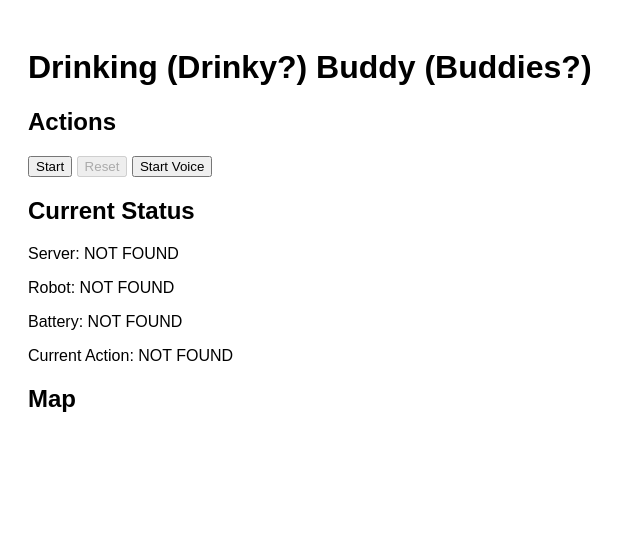
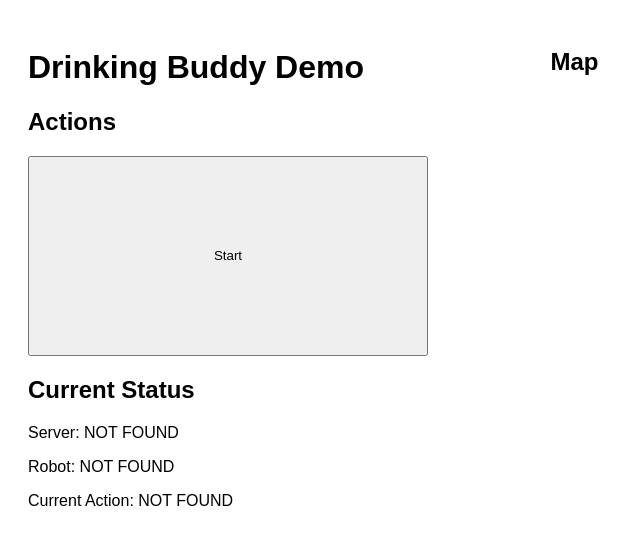
Before and after one commit to RobertLuiten/drinking-buddy, a Flask app: page / in a window 1280 px wide. Shown: the top 545 px of the page, without its empty margins (0-640 px from the left). Run offline with Flask 3, Linux system fonts and the light colour scheme; some libraries are stand-ins or nearby versions.

Commit message:
UI Semi-finalization + dot location additions

```diff
--- a/ui/server/static/csharp.css
+++ b/ui/server/static/csharp.css
@@ -19,3 +19,8 @@ body { font-family: sans-serif; padding: 20px; }
             user-select: none; /* Non-prefixed version, currently
                                     supported by Chrome, Edge, Opera and Firefox */
 }
+.text_segment, .map_segment {
+    float:left;
+    display:inline;
+    padding-right :10%;
+}
--- a/ui/server/static/ui_control.js
+++ b/ui/server/static/ui_control.js
@@ -6,7 +6,6 @@ map_img.style = "background: url('" + img.src + " ');" +
   "background-size:" + img.naturalWidth / 2 + "px;" +
   "width:" + img.naturalWidth / 2 + "px;" +
   "height:" + img.naturalHeight / 2+ "px; object-fit: contain;"
-
 
 // Connect to rosbridge
 // console.log("Loading rosbridge!");
@@ -111,16 +110,21 @@ function display_status(cur_status) {
 // });
 
 function update_location(map_data) {
-  map_data.map_x;
-  map_data.map_y;
-  map_data.robot_x;
-  map_data.robot_y;
-  window.alert("update_location not implemented!");
+  var robot_dot = document.getElementById('robot_dot');
+
+  var img_x = map_img.clientWidth;
+  var img_y = map_img.clientHeight;
+  var x_ratio = map_data.robot_x / map_data.map_x;
+  var y_ratio = map_data.robot_y / map_data.map_y;
+  var dot_x = img_x * x_ratio - (robot_dot.width / 2)
+  var dot_y = img_y * y_ratio - (robot_dot.height / 2)
+  robot_dot.style = "height: 14px; width: 14px; margin-top: " + dot_y + "px; margin-left: " + dot_x + "px;";
 }
 
 function clickNavigationMap(event) {
     var click_dot = document.getElementById('click_dot');
-    if (event.target == click_dot) {
+    var robot_dot = document.getElementById('robot_dot');
+    if (event.target == click_dot || event.target == robot_dot) {
       return;
     }
     var img_x = event.target.clientWidth;
@@ -138,21 +142,22 @@ function clickNavigationMap(event) {
       click_x : click_x,
       click_y : click_y
     });
-    entry.appendChild(document.createTextNode('Sent Click (' + click_x + ',' + click_y + ') out of Image [' + img_x + ',' + img_y + '] to rosbridge'));
-    navigation_list.appendChild(entry);
+    // entry.appendChild(document.createTextNode('Sent Click (' + click_x + ',' + click_y + ') out of Image [' + img_x + ',' + img_y + '] to rosbridge'));
+    // navigation_list.appendChild(entry);
 }
 
 
 function startRobot(event) {
   var start_button = document.getElementById("robotResetButton");
-  var reset_button = document.getElementById("robotStartButton");
-  start_button.disabled = false;
-  reset_button.disabled = true;
+  // var reset_button = document.getElementById("robotStartButton");
+  // start_button.disabled = false;
+  // reset_button.disabled = true;
   // robotRequest.publish(new ROSLIB.Message({
   //   data: JSON.stringify({ command: "start" })
   // }));
   socket.emit('robot_command', 'start')
 }
+
 function resetPosition(event) {
   var start_button = document.getElementById("robotResetButton");
   var reset_button = document.getElementById("robotStartButton");
--- a/ui/server/templates/main.html
+++ b/ui/server/templates/main.html
@@ -10,25 +10,32 @@
 
 </head>
 <body>
-  <h1>Drinking (Drinky?) Buddy (Buddies?)</h1>
+  <div class="text_segment">
+    <h1>Drinking Buddy Demo</h1>
     <h2>Actions</h2>
-  <button id="robotStartButton" onclick="startRobot()">Start</button>
-  <button id="robotResetButton" onclick="resetPosition()" disabled>Reset</button>
-  <button id="voiceButton" onclick="startVoice()">Start Voice</button>
+    <button id="robotStartButton" onclick="startRobot()" style="height:200px;width:400px"><bold>Start</bold></button>
+    <!-- <button id="robotResetButton" onclick="resetPosition()" disabled>Reset</button>
+    <button id="voiceButton" onclick="startVoice()">Start Voice</button> -->
     <h2>Current Status</h2>
     <p id="serverDetect">Server: NOT FOUND</p>
     <p id="robotDetect">Robot: NOT FOUND</p>
-  <p id="battery">Battery: NOT FOUND</p>
+    <!-- <p id="battery">Battery: NOT FOUND</p> -->
     <p id="currentAction">Current Action: NOT FOUND</p>
-  <div id="currentStateList"></div>
+    <!-- <div id="currentStateList"></div> -->
+  </div>
+
+  <div class="map_segment">
     <h2>Map</h2>
     <div id="navigation_map" name="navigation_map"
     style="background: url('/static/placeholder.jpg'); width:100%; height:100%;"
     alt="Navigation Map" onclick="clickNavigationMap(event);"
     draggable="false">
       <img src="{{ url_for('static', filename='white_dot.png') }}" style="height: 14px; width: 14px; visibility: hidden;" draggable="false" class="noselect" id="click_dot"/>
+      <img src="{{ url_for('static', filename='green_dot.png') }}" style="height: 14px; width: 14px; visibility: hidden;" draggable="false" class="noselect" id="robot_dot"/>
     </div>
     <ol id="navigation_list"></ol>
+  </div>
+
   <script src="{{ url_for('static', filename='ui_control.js') }}"></script>
 </body>
 </html>
```
Lines whose indentation alone changed are shown as unchanged.
